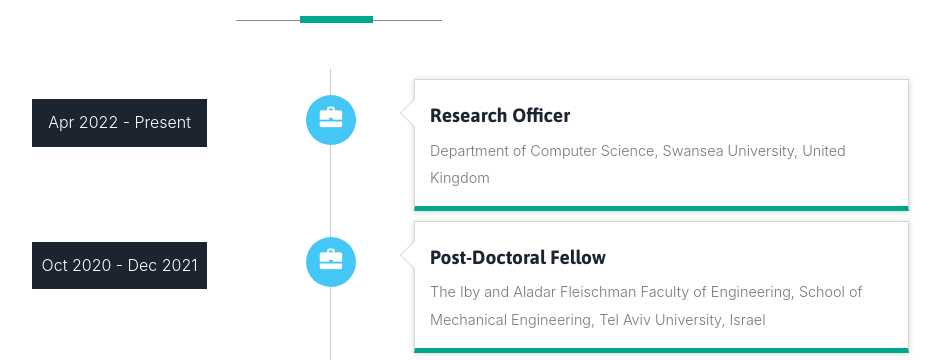
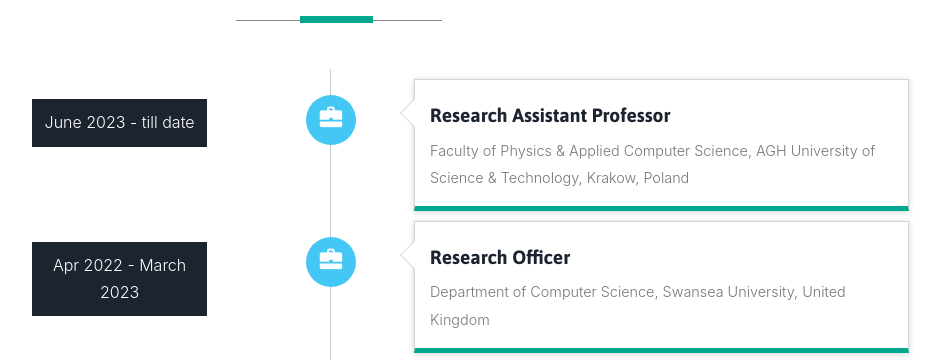
Before and after one commit to rohitsalgotra/rohitsalgotra.github.io, a plain HTML site: page index.html in a window 1280 px wide. Shown: the part 1492-1852 px from the top of the page, without its empty margins (301-1243 px from the left). Drawn offline with nearby package versions, Linux system fonts and the light colour scheme; files whose address does not match are found by name.

Commit message:
Update index.html

```diff
--- a/index.html
+++ b/index.html
@@ -101,12 +101,12 @@ Smartphone Compatible web template, free webdesigns for Nokia, Samsung, LG, Sony
 				<div class="col-md-7 header-right">
 					<h1>Research Officer</h1>
 					<h2 style="font-size: 22px; color: white;">Dr. ROHIT SALGOTRA (रोहित सलगोत्रा) </h2>
-					<h6>Department of Computer Science, Swansea University, UK.</h6>
+					<h6>Faculty of Physics & Applied Computer Science, AGH University of Science & Technology, Poland.</h6>
 					<ul class="address">
 						<li>
 							<ul class="address-text">
 								<li><b>ADDRESS</b></li>
-								<li>Computational Foundary, Swansea University, Bay Campus, SA1 2AE UK</li>
+								<li>WiFiS, AGH UST, Krakow, Poland</li>
 							</ul>
 						</li>
 						<li>
@@ -118,7 +118,7 @@ Smartphone Compatible web template, free webdesigns for Nokia, Samsung, LG, Sony
 						<li>
 							<ul class="address-text">
 								<li><b>E-MAIL </b></li>
-								<li><a href="mailto:rohit.salgotra@swansea.ac.uk"> rohit.salgotra@swansea.ac.uk</a>;</li>
+								<li><a href="mailto:rohit.salgotra@agh.edu.pl"> rohit.salgotra@agh.edu.pl</a>;</li>
 								<li><a href="mailto:r.03dec@gmail.com"> r.03dec@gmail.com</a></li>
 							</ul>
 						</li>
@@ -163,7 +163,7 @@ Smartphone Compatible web template, free webdesigns for Nokia, Samsung, LG, Sony
 					                <div class="item">
 					                	<div class="about-left-grid">
 											<h2>Hi! I am <span>Rohit</span></h2>
-											<p>I am a Research Officer at Swansea University, United Kingdom</a>. I am working on the modelling of techniques that can have a direct impact on the policy by providng viable solutions for policy making. Before that, I was a Post-Doctoral Fellow at <a href="https://en-engineering.tau.ac.il/School-of-Mechanical-Engineering/" target="_blank" style="color:#17A589; font-weight: 400;">School of Mechanical Engineering</a> Tel Aviv University, Israel. I was listed in the <a href="https://insights2techinfo.com/indian-researchers-in-stanford-universitys-top-2-most-influential-scientists-list-for-the-year-2020/?fbclid=IwAR0PIkdl0tfInXR_k5QOZO6BTppgISoc6BEHPDnGIc9rDTqJ1ckToJ7vE3Q" target="_blank" style="color:#17A589; font-weight: 400;"> </a>Indian Researchers in Stanford University’s Top 2% Most Influential Scientists </a> in the World for 2020. I was also a member of <a href="http://www.iitp.ac.in/~ai-nlp-ml/" target="_blank" style="color:#17A589; font-weight: 400;">AI-ML-NLP Group</a> of Indian Institute of Technology Patna. </p>
+											<p>I am a Research Assistant Professor at AGH UST, Krakow, Poland</a>. I am working on the modelling of techniques that can have a direct impact on the policy by providng viable solutions for policy making. Before that, I was a Post-Doctoral Fellow at <a href="https://en-engineering.tau.ac.il/School-of-Mechanical-Engineering/" target="_blank" style="color:#17A589; font-weight: 400;">School of Mechanical Engineering</a> Tel Aviv University, Israel. I was listed in the <a href="https://insights2techinfo.com/indian-researchers-in-stanford-universitys-top-2-most-influential-scientists-list-for-the-year-2020/?fbclid=IwAR0PIkdl0tfInXR_k5QOZO6BTppgISoc6BEHPDnGIc9rDTqJ1ckToJ7vE3Q" target="_blank" style="color:#17A589; font-weight: 400;"> </a>Indian Researchers in Stanford University’s Top 2% Most Influential Scientists </a> in the World for 2020. I was also a member of <a href="http://www.iitp.ac.in/~ai-nlp-ml/" target="_blank" style="color:#17A589; font-weight: 400;">AI-ML-NLP Group</a> of Indian Institute of Technology Patna. </p>
 											<ul>
 												<li><a class="a-btn-a scroll" href="#port">My Work</a></li>
 											</ul>
@@ -253,7 +253,8 @@ Smartphone Compatible web template, free webdesigns for Nokia, Samsung, LG, Sony
 					<div class="time-main w3l-agile">
 							<div class="col-md-6 year-info">
 							   <ul class="year">
-							   	   <li>Apr 2022 - Present</li>
+								   <li>June 2023 - till date</li>
+							   	   <li>Apr 2022 - March 2023</li>
 								   <li>Oct 2020 - Dec 2021</li>
 								   <li>July 2016 - March 2021</li>
 								   <li>2012 - 2014</li>
@@ -262,6 +263,19 @@ Smartphone Compatible web template, free webdesigns for Nokia, Samsung, LG, Sony
 								</ul>
 							</div>
 					                        <ul class="col-md-6 timeline">
+									<li>
+																  <div class="timeline-badge info"><i class="glyphicon glyphicon-briefcase"></i></div>
+																  <div class="timeline-panel">
+																	<div class="timeline-heading">
+																	  <h4 class="timeline-title">Research Assistant Professor</h4>
+																	</div>
+																	<div class="timeline-body">
+																	  <p>Faculty of Physics & Applied Computer Science, AGH University of Science & Technology, Krakow, Poland</p>
+																	</div>
+																  </div>
+																</li>
+
+
 					                        					<li>
 																  <div class="timeline-badge info"><i class="glyphicon glyphicon-briefcase"></i></div>
 																  <div class="timeline-panel">
```
